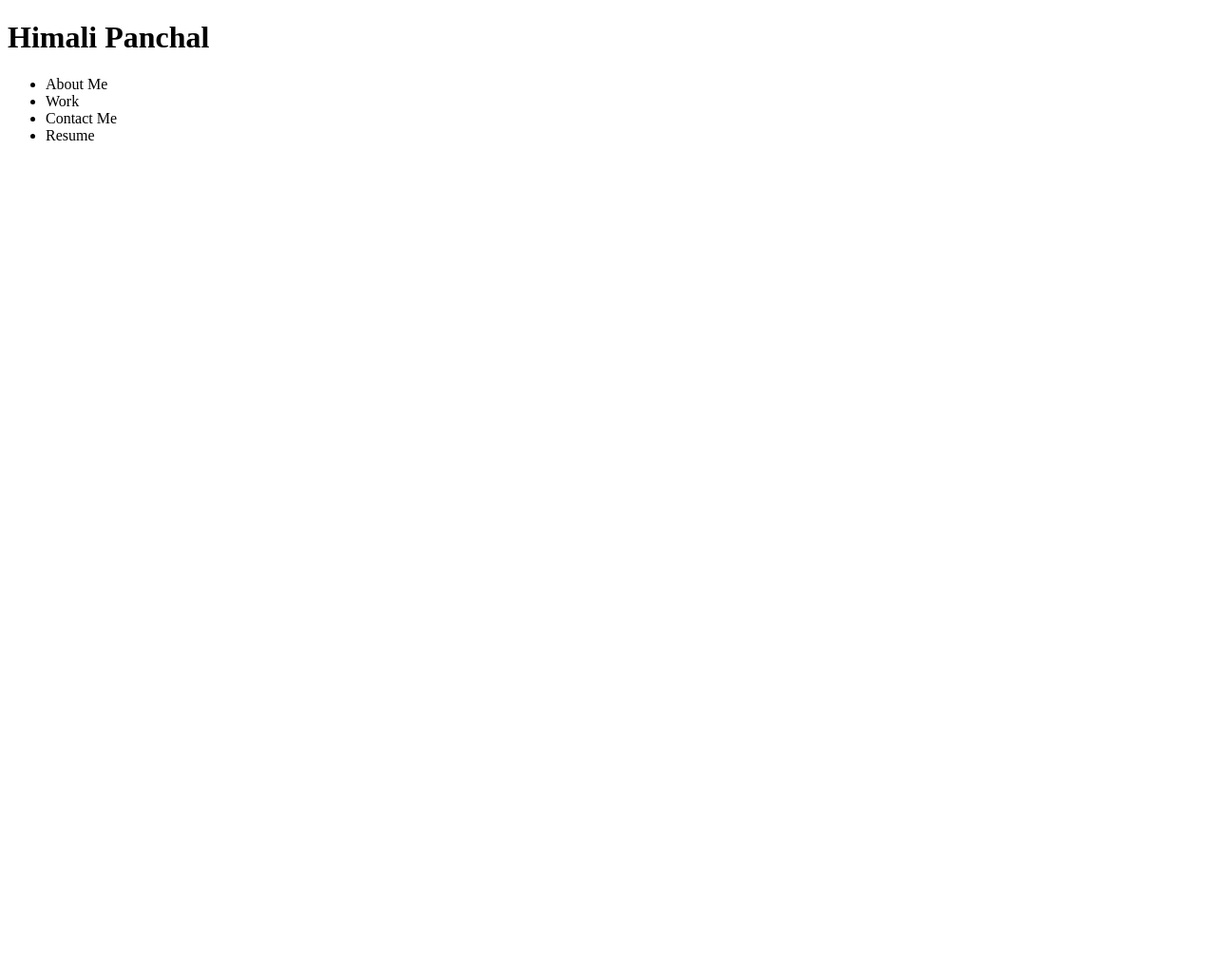
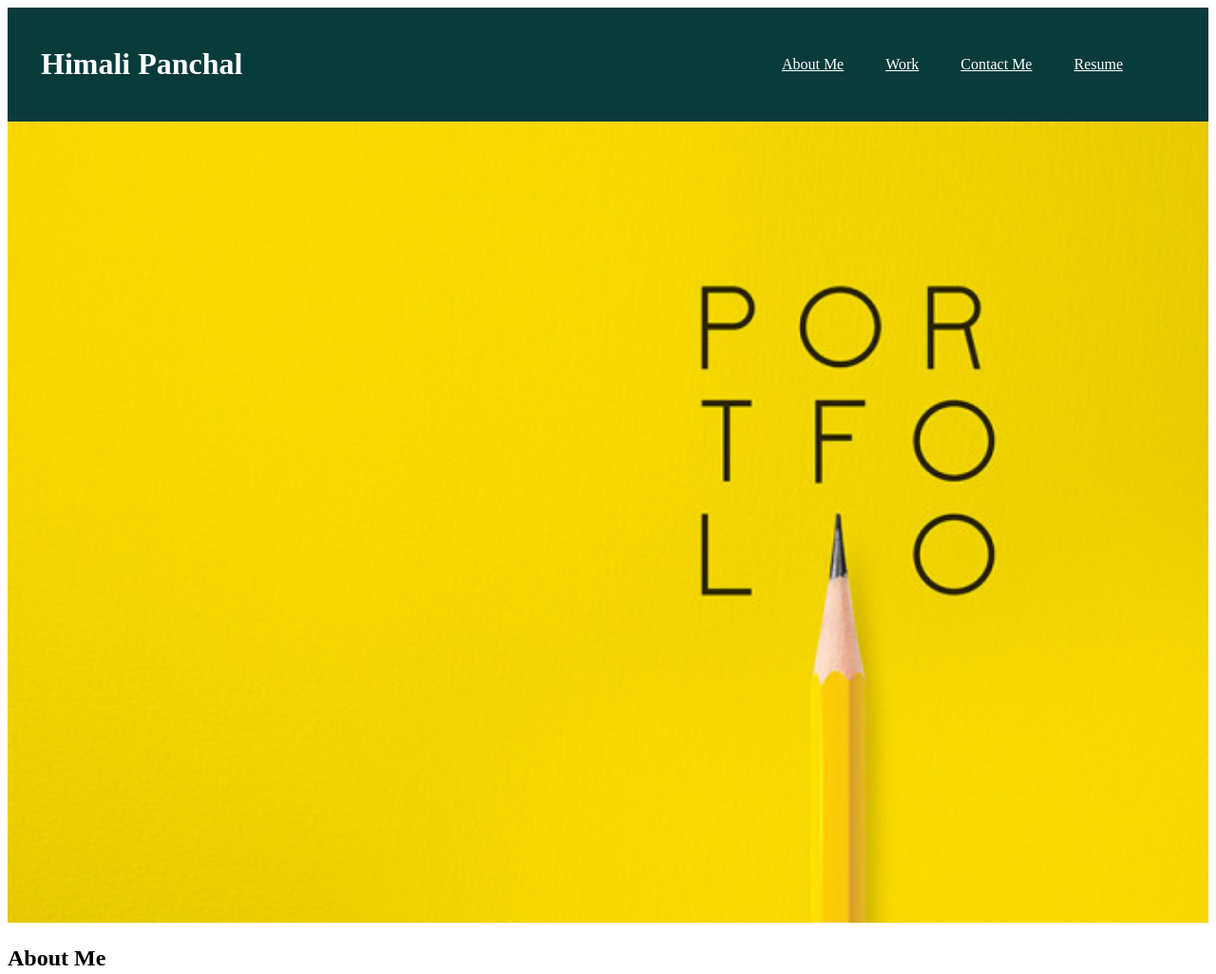
Before and after one commit to himali-dev/My-Portfolio, a plain HTML site: page index.html in a window 1280 px wide. Shown: the whole page at 95% size. Before the commit the page ends 800 px from the top, so only its background shows below. Drawn offline with Linux system fonts and the light colour scheme.

Commit message:
added style for header

```diff
--- a/index.html
+++ b/index.html
@@ -4,6 +4,7 @@
   <meta charset="UTF-8">
   <meta http-equiv="X-UA-Compatible" content="IE=edge">
   <meta name="viewport" content="width=device-width, initial-scale=1.0">
+  <link rel="stylesheet" href="style.css">
   <title>Himali Panchal Portfolio</title>
 </head>
 <body>
@@ -18,6 +19,9 @@
     </ul>
   </nav>
 </header>
-
+<section class="image">
+  <img  src="how-to-make-a-graphic-design-portfolio-details.jpeg" alt="Portfolio Design">
+</section>
+<h2>About Me</h2>
 </body>
 </html>
--- a/style.css
+++ b/style.css
@@ -0,0 +1,37 @@
+header{
+  color: white;
+  background-color: rgb(9, 59, 59);
+  padding: 20px 35px;
+  justify-content: space-between;
+  display: flex;
+  flex-wrap: wrap;
+  flex-direction: row;
+
+}
+h1{
+  align-self: center;
+}
+nav{
+  justify-content: space-between;
+  display: inline;
+  padding: 20px 35px;
+  align-self: center;
+}
+ul{
+  display: inline;
+  justify-content: space-between;
+}
+
+li{
+  display: inline;
+  justify-content: space-between;
+  text-align: center;
+  padding: 20px 20px;
+  align-self: center;
+  text-decoration: underline;
+
+}
+
+img{
+  width: 100%;
+}
```
Also changed, not shown: how-to-make-a-graphic-design-portfolio-details.jpeg (added).
